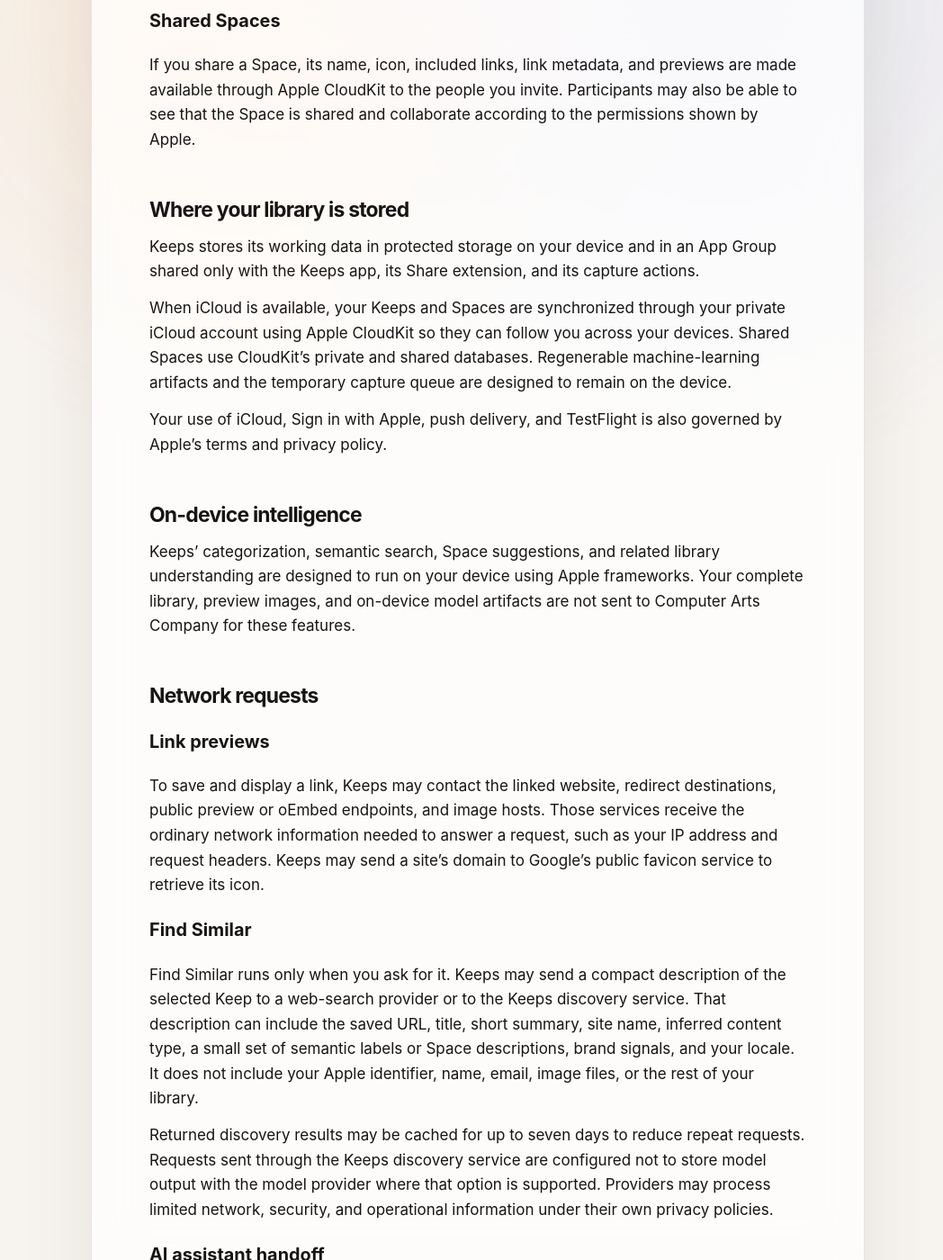
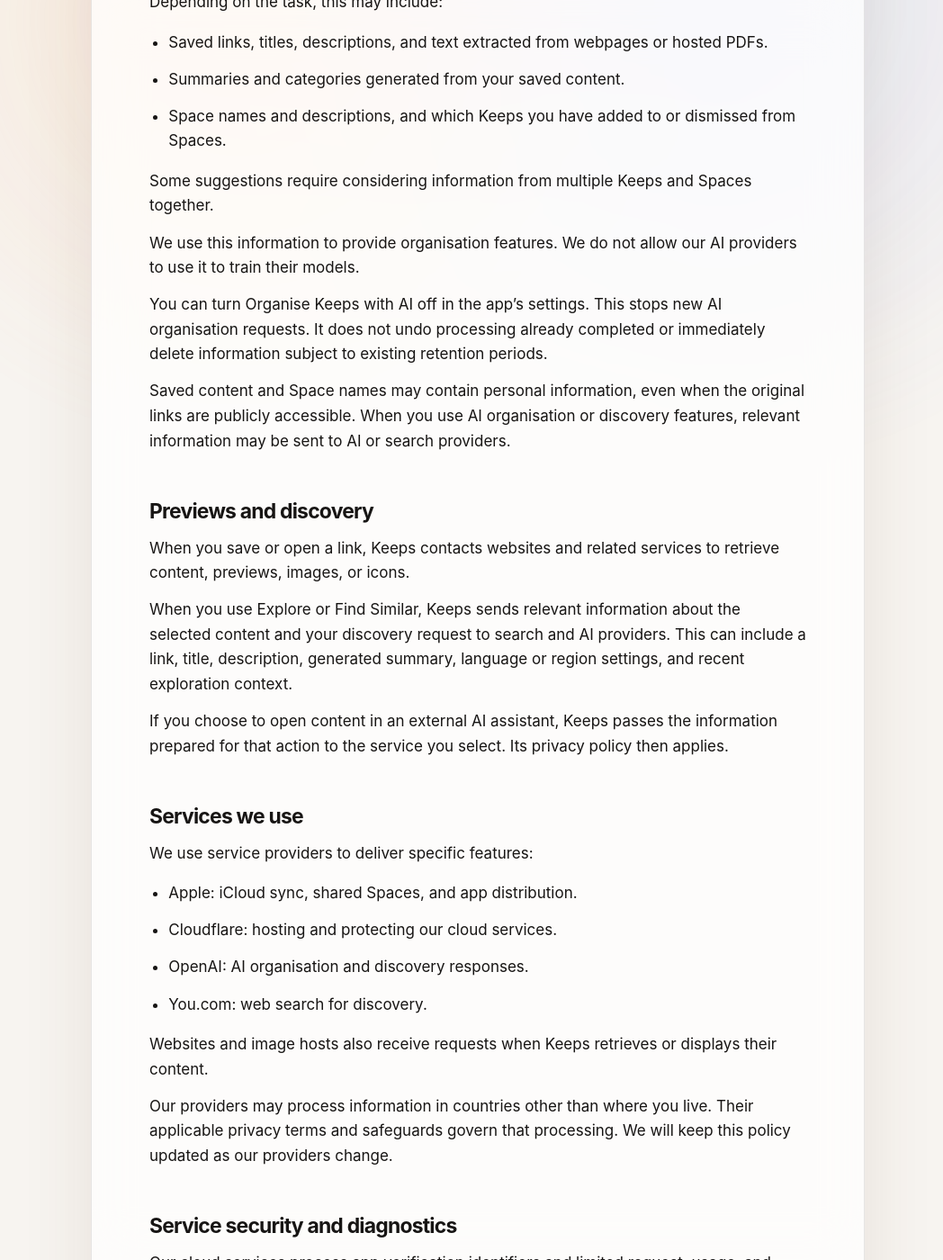
Before and after one commit to Computer-Arts-Company/keeps-legal, a Jekyll site: the page built from privacy.md, in a window 1280 px wide and 1400 px high, scrolled down 906 px. Shown: the whole window at 90% size, without its empty margins (109-1157 px from the left). Built offline with Jekyll 4.4.1, drawn with Linux system fonts in a browser that asks for light colours; some of the changed text lies outside the part shown.

Commit message:
Update privacy policy for cloud processing and minimal retention

```diff
--- a/privacy.md
+++ b/privacy.md
@@ -7,84 +7,96 @@ permalink: /privacy/
 
 # Keeps Privacy Policy
 
-<p class="effective-date">Effective 26 September 2026</p>
+<p class="effective-date">Effective 6 November 2026</p>
 
-Keeps is made by Computer Arts Company. This policy explains what information Keeps handles, where it goes, and the choices you have.
+Keeps is made by Computer Arts Company. This policy explains how we handle information when you save, organise, and discover content with Keeps.
 
-Keeps is designed to keep your library private. We do not sell personal information, show advertising, track you across other companies’ apps or websites, or run behavioral analytics in Keeps.
+We do not sell your personal information, use it for advertising, or track you across other companies’ apps and websites.
 
-## Information you provide
+## Your library
 
-### Sign in with Apple
+Keeps stores the links you save, their titles, descriptions and artwork, and information such as your Spaces, saved dates, and organisation choices.
 
-When you continue with Apple, Keeps receives the stable account identifier Apple provides and, if you choose to share them, your name and email address. Keeps stores these details on your device to maintain your sign-in and show your account information. Computer Arts Company does not maintain a separate account database for this information.
+Your library is stored on your device. When iCloud is available, Keeps uses Apple’s iCloud services to sync supported library information across your devices.
 
-### Your Keeps library
+Keeps does not require an account or ask for your name or email address to use the app. If you contact us for support, we receive the information you choose to provide.
 
-Keeps stores the links you save and information needed to present and organize them, including URLs, titles, descriptions, site names, preview images, favicons, save dates, read state, Space names and icons, Space membership, and categorization choices.
+## Organise Keeps with AI
 
-### Shared Spaces
+With your permission, Keeps uses cloud AI to understand saved content and suggest ways to organise it.
 
-If you share a Space, its name, icon, included links, link metadata, and previews are made available through Apple CloudKit to the people you invite. Participants may also be able to see that the Space is shared and collaborate according to the permissions shown by Apple.
+This involves sending selected information through our service to an AI provider. Depending on the task, this may include:
 
-## Where your library is stored
+- Saved links, titles, descriptions, and text extracted from webpages or hosted PDFs.
 
-Keeps stores its working data in protected storage on your device and in an App Group shared only with the Keeps app, its Share extension, and its capture actions.
+- Summaries and categories generated from your saved content.
 
-When iCloud is available, your Keeps and Spaces are synchronized through your private iCloud account using Apple CloudKit so they can follow you across your devices. Shared Spaces use CloudKit’s private and shared databases. Regenerable machine-learning artifacts and the temporary capture queue are designed to remain on the device.
+- Space names and descriptions, and which Keeps you have added to or dismissed from Spaces.
 
-Your use of iCloud, Sign in with Apple, push delivery, and TestFlight is also governed by Apple’s terms and privacy policy.
+Some suggestions require considering information from multiple Keeps and Spaces together.
 
-## On-device intelligence
+We use this information to provide organisation features. We do not allow our AI providers to use it to train their models.
 
-Keeps’ categorization, semantic search, Space suggestions, and related library understanding are designed to run on your device using Apple frameworks. Your complete library, preview images, and on-device model artifacts are not sent to Computer Arts Company for these features.
+You can turn Organise Keeps with AI off in the app’s settings. This stops new AI organisation requests. It does not undo processing already completed or immediately delete information subject to existing retention periods.
 
-## Network requests
+Saved content and Space names may contain personal information, even when the original links are publicly accessible. When you use AI organisation or discovery features, relevant information may be sent to AI or search providers.
 
-### Link previews
+## Previews and discovery
 
-To save and display a link, Keeps may contact the linked website, redirect destinations, public preview or oEmbed endpoints, and image hosts. Those services receive the ordinary network information needed to answer a request, such as your IP address and request headers. Keeps may send a site’s domain to Google’s public favicon service to retrieve its icon.
+When you save or open a link, Keeps contacts websites and related services to retrieve content, previews, images, or icons.
 
-### Find Similar
+When you use Explore or Find Similar, Keeps sends relevant information about the selected content and your discovery request to search and AI providers. This can include a link, title, description, generated summary, language or region settings, and recent exploration context.
 
-Find Similar runs only when you ask for it. Keeps may send a compact description of the selected Keep to a web-search provider or to the Keeps discovery service. That description can include the saved URL, title, short summary, site name, inferred content type, a small set of semantic labels or Space descriptions, brand signals, and your locale. It does not include your Apple identifier, name, email, image files, or the rest of your library.
+If you choose to open content in an external AI assistant, Keeps passes the information prepared for that action to the service you select. Its privacy policy then applies.
 
-Returned discovery results may be cached for up to seven days to reduce repeat requests. Requests sent through the Keeps discovery service are configured not to store model output with the model provider where that option is supported. Providers may process limited network, security, and operational information under their own privacy policies.
+## Services we use
 
-### AI assistant handoff
+We use service providers to deliver specific features:
 
-If you choose ChatGPT, Claude, Gemini, Perplexity, or another assistant from a handoff screen, Keeps prepares a prompt from the selected Keep and opens the service you chose. The prompt is transferred only after your action and is then handled under that service’s terms and privacy policy.
+- Apple: iCloud sync, shared Spaces, and app distribution.
 
-## How information is shared
+- Cloudflare: hosting and protecting our cloud services.
 
-We do not sell your personal information and do not share it for cross-context behavioral advertising.
+- OpenAI: AI organisation and discovery responses.
 
-Information is disclosed only as needed to provide a feature you request:
+- You.com: web search for discovery.
 
-- to Apple for sign-in, iCloud, CloudKit, push delivery, TestFlight, and App Store services;
-- to websites and preview providers when retrieving link metadata;
-- to discovery providers when you use Find Similar;
-- to an AI assistant when you choose a handoff; and
-- to people you invite to a Shared Space.
+Websites and image hosts also receive requests when Keeps retrieves or displays their content.
 
-We may also disclose information if required by law, to protect people or the service from fraud or abuse, or as part of a business reorganization subject to appropriate safeguards.
+Our providers may process information in countries other than where you live. Their applicable privacy terms and safeguards govern that processing. We will keep this policy updated as our providers change.
 
-## Retention and deletion
+## Service security and diagnostics
 
-Your library remains until you delete items or remove the applicable app or iCloud data. Shared content remains in CloudKit until it is removed by the owner or through the available sharing controls. Temporary capture files are removed after a successful import. Cached metadata and discovery results may remain until they expire or the operating system clears them.
+Our cloud services process app verification identifiers and limited request, usage, and network information to verify requests, prevent abuse, and operate the service reliably.
 
-Signing out of Keeps removes the locally stored Sign in with Apple identifier, name, and email from the app, but it does not delete your Keeps library. You can delete Keeps and Spaces in the app. You can manage cloud copies through your iCloud storage controls. For help with an access or deletion request, email [nitesh@computerarts.company](mailto:nitesh@computerarts.company).
+These technical records are not used for advertising or tracking across other apps and websites.
 
-## Security
+## How long information is kept
 
-Keeps uses Apple platform protections including app sandboxing, Data Protection for staged capture files, and private or shared CloudKit databases. No system can guarantee absolute security, so please avoid saving secrets that require a dedicated password manager or similarly specialized protection.
+Your saved library remains until you delete it or remove the relevant device or iCloud data.
 
-## Children
+Our cloud services process and return content for AI organisation and discovery without storing saved content or generated responses for later reuse.
 
-Keeps is not directed to children below the minimum age required to use the relevant Apple services in their country. We do not knowingly operate a service intended to collect children’s personal information.
+Request records linked to an app installation are cleared after their processing day. Verification records are retained as needed to protect the service. Financial totals are kept without installation identifiers.
 
-## Changes and contact
+AI providers may retain information for security, abuse prevention, or legal obligations under their applicable terms. This is separate from using information to train models. See [OpenAI’s API data controls](https://developers.openai.com/api/docs/guides/your-data).
 
-We may update this policy as Keeps changes. Material changes will be reflected by an updated effective date and, when appropriate, an in-app notice.
+## Your choices
 
-Questions about privacy can be sent to Computer Arts Company at [nitesh@computerarts.company](mailto:nitesh@computerarts.company).
+You can delete Keeps and Spaces in the app, turn off AI organisation, and manage synced data through your iCloud settings.
+
+Deleting a Keep does not immediately remove information retained separately by a service provider under its applicable terms.
+
+Depending on where you live, you may have rights to access, correct, delete, or restrict the use of your personal information. Contact us to make a request. Because Keeps does not require an account, we may need additional information to locate relevant service records.
+
+## Protecting your information
+
+We use encrypted connections, platform security protections, and access controls to protect information. No method of storage or transmission can guarantee complete security.
+
+We may disclose information where required by law or where necessary to protect users and the service from fraud or abuse.
+
+## Updates and contact
+
+We will update this policy when our practices change. For material changes, we will provide an appropriate notice and request permission where required.
+
+For privacy questions or requests, contact Computer Arts Company at [nitesh@computerarts.company](mailto:nitesh@computerarts.company).
```
